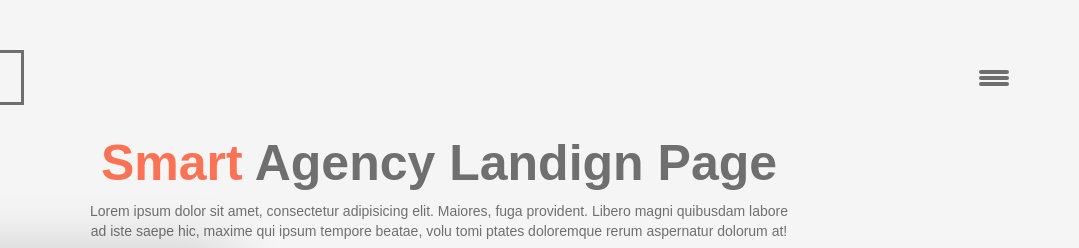
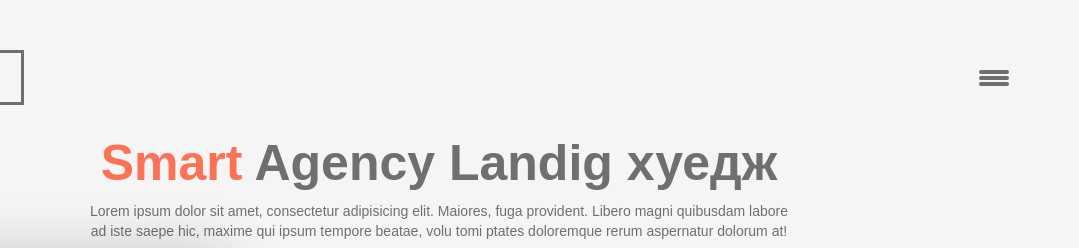
Before and after one commit to dimanesterow/dimanesterow.githab.io, a plain HTML site: page index.html in a window 1280 px wide. Shown: the top 248 px of the page, 201-1280 px from the left. Drawn offline with nearby package versions, Linux system fonts and the light colour scheme.

Commit message:
работа

```diff
--- a/index.html
+++ b/index.html
@@ -40,7 +40,7 @@
           </div>
           <div class="row main-text">
               <div class="col-lg-8 col-lg-offset-2 col-md-10 col-md-offset-1 col-sm-8 col-sm-offset-2 wow bounceInDown" data-wow-duration="2s">
-                  <h1><span>Smart</span> Agency Landign Page</h1>
+                  <h1><span>Smart</span> Agency Landig хуедж</h1>
                   <p>Lorem ipsum dolor sit amet, consectetur adipisicing elit. Maiores, fuga provident. Libero magni quibusdam labore ad iste saepe hic, maxime qui ipsum tempore beatae, volu tomi ptates doloremque rerum aspernatur dolorum at!</p>
               </div>
           </div>
```
